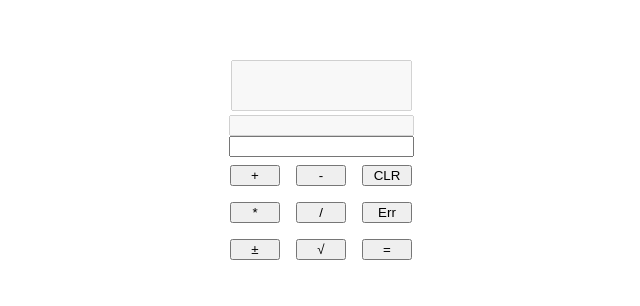
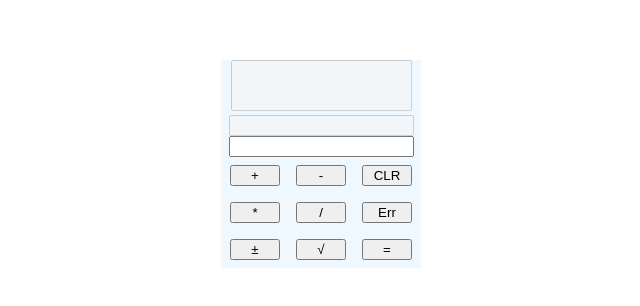
Before and after one commit to PStepka/blockchain_calc_front, a Vue app: page / in a window 1280 px wide. Shown: the top 306 px of the page, without its empty margins (319-959 px from the left). Built offline with nearby package versions, Linux system fonts and the light colour scheme.

Commit message:
Improved styling

```diff
--- a/src/views/calc.vue
+++ b/src/views/calc.vue
@@ -1,7 +1,7 @@
 <template>
 <!--    <span> Output:</span>-->
   <div class="wrapper">
-    <textarea rows="3" class="history" v-model="history" disabled="disabled"/><br>
+    <textarea rows="3" class="history display" v-model="history" disabled="disabled"/><br>
     <input class="display" v-model="output" disabled="disabled"><br>
 <!--    <span> Input: </span>-->
       <input ref="input" class="display" v-model="input" @keypress="onInput"><br>
@@ -193,10 +193,12 @@ export default {
 <!-- Add "scoped" attribute to limit CSS to this component only -->
 <style scoped>
 .wrapper {
-
+  width: 200px;
+  background-color: aliceblue;
+  margin: auto;
 }
 .display {
-  width: available;
+  width: -moz-available;
 }
 .history {
   resize: none;
```
